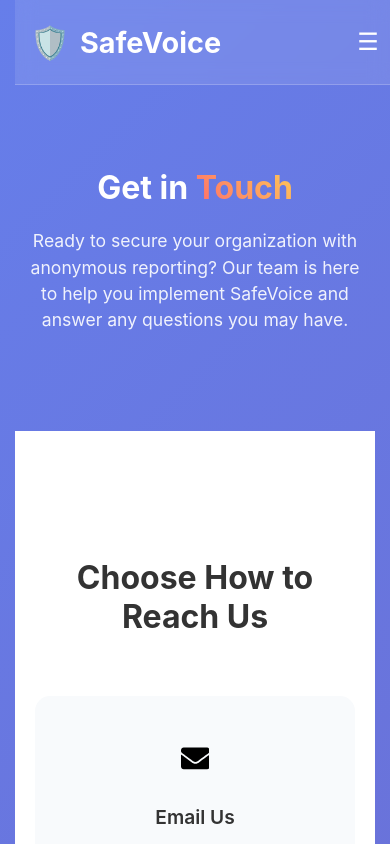
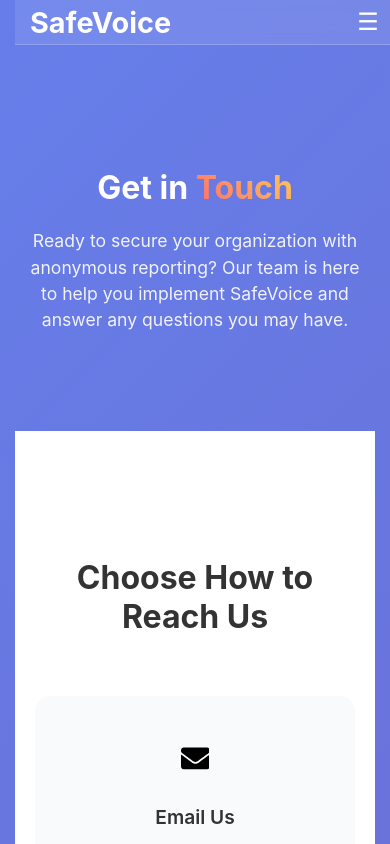
Before and after one commit to Isrlchigozie/safevoice, a React (Create React App) app in the folder frontend/: page /contact in a window 390 px wide. Shown: the top 844 px of the page. Built offline with nearby package versions, Linux system fonts and the light colour scheme.

Commit message:
Fixed responsiveness issues

```diff
--- a/frontend/src/pages/ChatPage.css
+++ b/frontend/src/pages/ChatPage.css
@@ -22,7 +22,7 @@
 .chat-page-header {
   background: rgba(255, 255, 255, 0.1);
   backdrop-filter: blur(10px);
-  padding: 20px 0;
+  padding: 0;
   position: fixed;
   width: 100%;
   top: 0;
--- a/frontend/src/pages/ContactPage.css
+++ b/frontend/src/pages/ContactPage.css
@@ -6,7 +6,7 @@
 .contact-header {
   background: rgba(255, 255, 255, 0.1);
   backdrop-filter: blur(10px);
-  padding: 20px 0;
+  padding: 0;
   position: fixed;
   width: 100%;
   top: 0;
--- a/frontend/src/pages/ContactPage.js
+++ b/frontend/src/pages/ContactPage.js
@@ -102,7 +102,6 @@ const ContactPage = () => {
       <header className="contact-header">
         <div className="contact-header-content">
           <Link to="/" className="contact-logo">
-            <span className="contact-logo-icon">🛡️</span>
             SafeVoice
           </Link>
 
--- a/frontend/src/pages/FeaturesPage.css
+++ b/frontend/src/pages/FeaturesPage.css
@@ -6,7 +6,7 @@
 .features-header {
   background: rgba(255, 255, 255, 0.1);
   backdrop-filter: blur(10px);
-  padding: 20px 0;
+  padding: 0;
   position: fixed;
   width: 100%;
   top: 0;
--- a/frontend/src/pages/LandingPage.css
+++ b/frontend/src/pages/LandingPage.css
@@ -93,7 +93,7 @@
 .landing-page-header {
   background: rgba(255, 255, 255, 0.1);
   backdrop-filter: blur(10px);
-  padding: 20px 0;
+  padding: 0;
   position: fixed;
   width: 100%;
   top: 0;
--- a/frontend/src/pages/SecurityPage.css
+++ b/frontend/src/pages/SecurityPage.css
@@ -6,7 +6,7 @@
 .security-header {
   background: rgba(255, 255, 255, 0.1);
   backdrop-filter: blur(10px);
-  padding: 20px 0;
+  padding: 0;
   position: fixed;
   width: 100%;
   top: 0;
```
Also changed, not shown: 1 other file (tests, documents, lock files or other folders).
